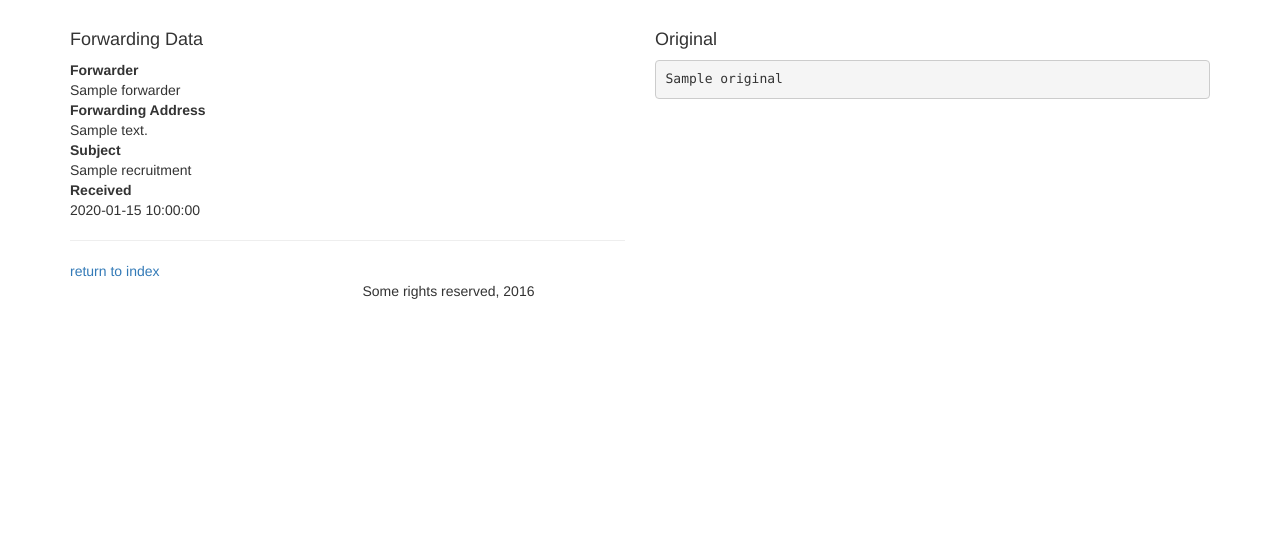
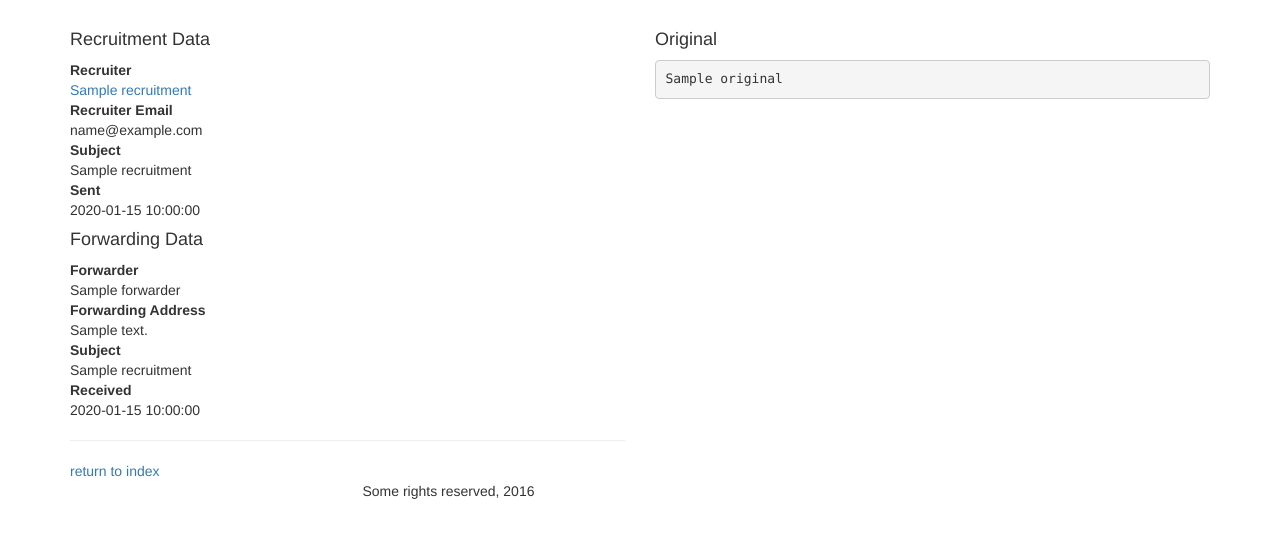
Before and after one commit to klenwell/decruiter, a Flask app: template app-engine/templates/recruiter_emails/show.html in a window 1280 px wide. Shown: the part 51-589 px from the top of the page. Run offline with Flask 2, Linux system fonts and the light colour scheme; the template is opened without the code that fills it: most values are stand-ins (such as "Sample title", 1, 10 or a date in 2020); some libraries are stand-ins or nearby versions.

Commit message:
Recruitment show view displays recruitment data and adds functional reparse button.

```diff
--- /dev/null
+++ b/app-engine/assets/javascripts/application.js
@@ -0,0 +1,99 @@
+/*
+ * Applicaton Javascript
+ *
+ * Global javascript loaded by default with base template. Try to keep this lean
+ * and relevant. Use controller-specific files for more localized functionality.
+ */
+var applicationHandler = (function() {
+  var enableClickableRows = function() {
+    $("tr.clickable").click(function() {
+      window.document.location = $(this).data("href");
+    });
+  };
+
+  var enableFormTriggerLocks = function() {
+    $('form.trigger-lock').submit(function() {
+      var $submitButton = $(this).find('input.trigger, button.trigger');
+      $submitButton.prop('disabled', true);
+    });
+  };
+
+  var enablePostableLinks = function() {
+    /*
+     * Builds form dynamically from anchor link with postable class based on
+     * data attributes. Requires data-action attribute. For example:
+     *
+     * <a class="btn btn-primary postable" data-action="/endpoint/" input_data_id="1" d>Label</a>
+     */
+    var selector = "a.postable, button.postable";
+
+    $(selector).click(function() {
+      var action = $(this).data('action');
+      var confirmation = $(this).data('confirm');
+
+      if ( confirmation && !confirm(confirmation) ) {
+        return false;
+      }
+
+      // Build dynamic form.
+      var $form = $('<form />', { method: 'POST', action: action });
+
+      // Add hidden input field from data-input_field_name=value attrs.
+      $.each($(this).data(), function(key, value) {
+        var splits = key.split('_');
+
+        if ( splits[0] !== 'input' ) {
+          return; // continue
+        }
+
+        splits.shift();
+        var field = splits.join('_');
+        var $input = $('<input />', { type: 'hidden', id: field, name: field, value: value });
+        $form.append($input);
+      });
+
+      // Prevent double-submits and submit.
+      $(this).off('click');
+      $form.submit();
+    });
+  };
+
+  var humanizeDateTimeFields = function() {
+    $('.momentize').each(function(index, element) {
+      var sourceDatetime = $(element).data('datetime');
+      var sourceDate = $(element).data('date');
+
+      if ( sourceDatetime ) {
+        var momentObj = moment.utc(sourceDatetime);
+      }
+      else if ( sourceDate ) {
+        var momentObj = moment.utc(sourceDate);
+      }
+      else {
+        return;
+      }
+
+      var now = moment.utc();
+      var timeDelta = momentObj.diff(now);
+      var humanized = moment.duration(timeDelta).humanize(true);
+
+      $(element).text(humanized);
+    });
+  };
+
+  // Public API
+  return {
+    enableClickableRows: enableClickableRows,
+    enableFormTriggerLocks: enableFormTriggerLocks,
+    enablePostableLinks: enablePostableLinks,
+    humanizeDateTimeFields: humanizeDateTimeFields
+  };
+})();
+
+$(document).ready(function() {
+  // These are the things that happen on every page load.
+  applicationHandler.enableClickableRows();
+  applicationHandler.enableFormTriggerLocks();
+  applicationHandler.enablePostableLinks();
+  applicationHandler.humanizeDateTimeFields();
+});
--- a/app-engine/controllers/recruiter_emails.py
+++ b/app-engine/controllers/recruiter_emails.py
@@ -3,9 +3,10 @@
 """
 import logging
 
-from controllers import (app, render_template, render_404)
+from controllers import (app, render_template, render_404, request, redirect)
 
 from models.recruiter_email import RecruiterEmail
+from models.recruiter import Recruiter
 
 
 @app.route('/admin/recruitments/', methods=['GET'])
@@ -21,3 +22,18 @@ def recruitment_show(public_id):
         return render_404('Recruiter email not found.')
 
     return render_template('recruiter_emails/show.html', recruitment=recruitment)
+
+@app.route('/admin/recruitment/reparse/', methods=['POST'])
+def recruitment_reparse():
+    print request.form
+    recruitment_id = request.form.get('recruitment_id')
+    recruitment = RecruiterEmail.read(recruitment_id)
+
+    if not recruitment:
+        return render_404('Recruiter email not found.')
+
+    recruitment.extract_recruitment_properties()
+    recruiter = Recruiter.get_or_insert_by_recruitment(recruitment)
+    recruitment.associate_recruiter(recruiter)
+
+    return redirect('/admin/recruitment/%s/' % (recruitment.public_id))
--- a/app-engine/models/recruiter_email.py
+++ b/app-engine/models/recruiter_email.py
@@ -210,6 +210,7 @@ class RecruiterEmail(ndb.Model):
 
         self.recruiter_key = recruiter.key
         recruiter.increment_email_count()
+        self.put()
         return self
 
     #
--- a/app-engine/templates/recruiter_emails/show.html
+++ b/app-engine/templates/recruiter_emails/show.html
@@ -12,6 +12,27 @@
 
     <div class="col-sm-6 data">
       <div class="recruitment-data">
+        <h4>Recruitment Data</h4>
+
+        <dt>Recruiter</dt>
+        <dd>
+          {% if recruitment.recruiter %}
+            <a href="/admin/recruiter/{{ recruitment.recruiter.public_id }}">
+              {{ recruitment.recruiter_name }}
+            </a>
+          {% else %}
+            {{ recruitment.recruiter_name }}
+          {% endif %}
+        </dd>
+
+        <dt>Recruiter Email</dt>
+        <dd>{{ recruitment.recruiter_email }}</dd>
+
+        <dt>Subject</dt>
+        <dd>{{ recruitment.subject }}</dd>
+
+        <dt>Sent</dt>
+        <dd>{{ at(recruitment.sent_at) }}</dd>
       </div>
 
       <div class="forwarding-data">
@@ -33,6 +54,14 @@
       <hr />
 
       <a href="/admin/recruitments/">return to index</a>
+
+      {% if not recruitment.recruiter %}
+      <button class="btn btn-info postable"
+              data-action="/admin/recruitment/reparse/"
+              data-input_recruitment_id="{{ recruitment.public_id }}">
+        reparse
+      </button>
+      {% endif %}
     </div>
 
     <div class="col-sm-6 original">
--- a/app-engine/templates/recruiters/show.html
+++ b/app-engine/templates/recruiters/show.html
@@ -13,6 +13,6 @@
 
   <hr />
 
-  <a href="/admin/recruitments/">return to index</a>
+  <a href="/admin/recruiters/">return to index</a>
 </div>
 {% endblock %}
```
Also changed, not shown: app-engine/app.yaml (+18 -0 lines), app-engine/tests/controllers/test_recruiter_emails.py (+28 -1 lines), app-engine/tests/helper.py (+13 -0 lines).
